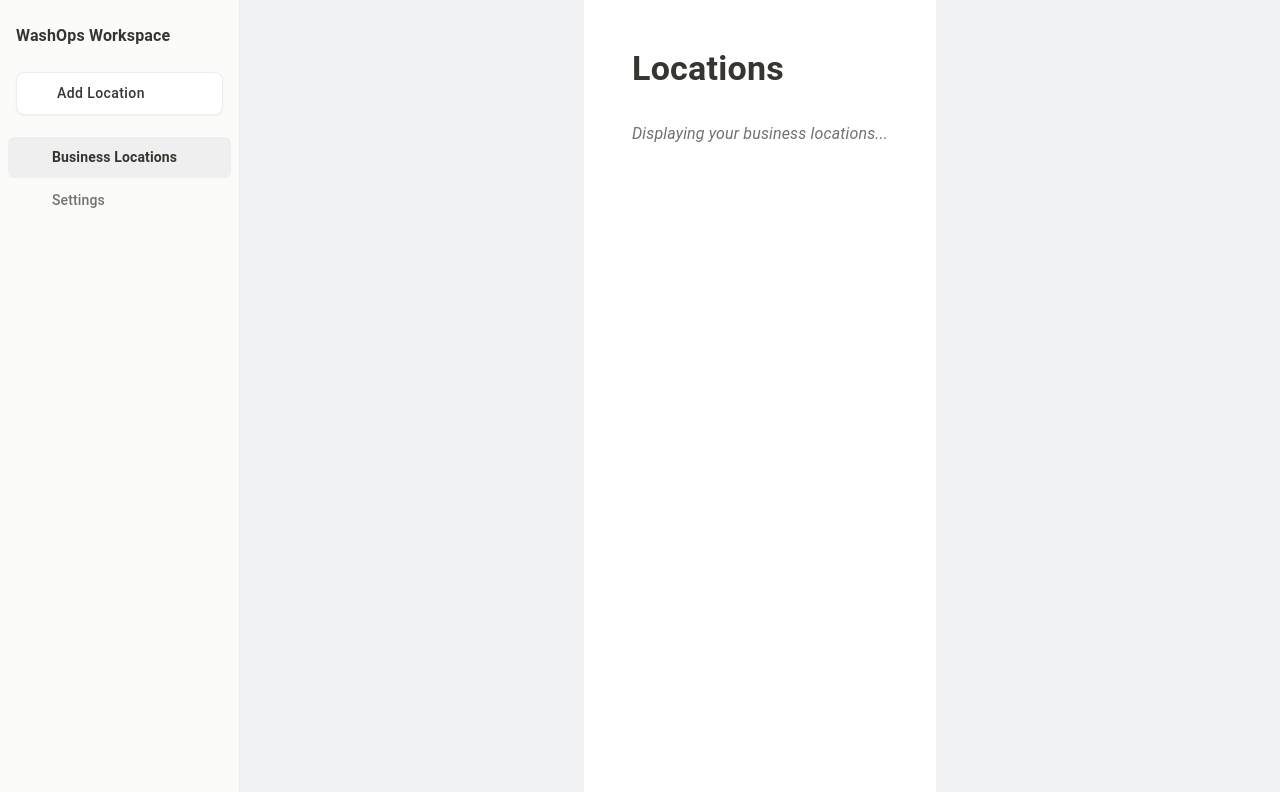
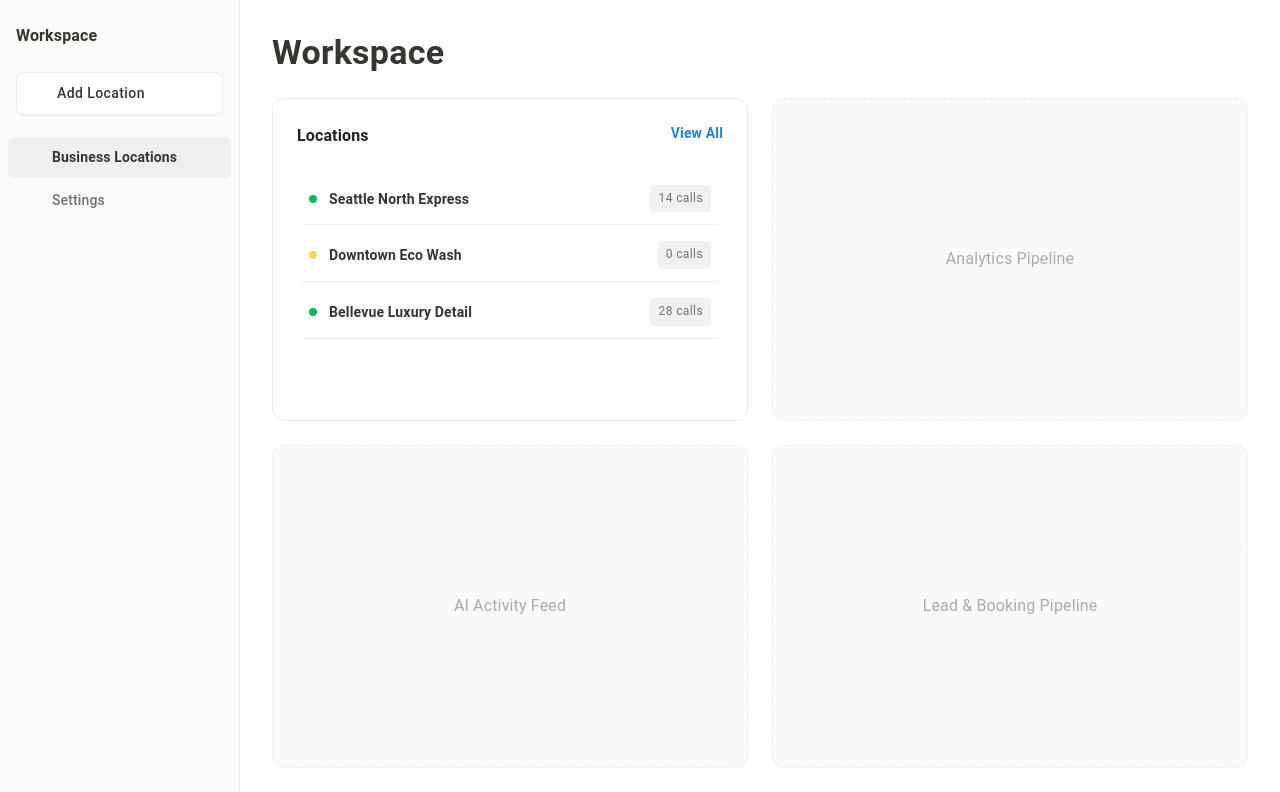
Before and after one commit to Shardul-Khandekar/washops-ai, a React app in the folder frontend/: page /homepage in a window 1280 px wide. Shown: the top 792 px of the page. Built offline with nearby package versions, Linux system fonts and the light colour scheme; some icons are missing; the HTML template or start-up script is replaced by a standard one.

Commit message:
refactoring homepage

```diff
--- a/frontend/src/pages/HomePage.jsx
+++ b/frontend/src/pages/HomePage.jsx
@@ -1,59 +1,106 @@
-import React, { useState, useEffect } from 'react';
-import { Box, Typography, List, ListItemIcon, ListItemText } from '@mui/material';
+import React from 'react';
+import { Box, List, ListItemIcon, ListItemText, Typography, Stack, CssBaseline } from '@mui/material';
 import DashboardIcon from '@mui/icons-material/Dashboard';
 import AddIcon from '@mui/icons-material/Add';
 import SettingsIcon from '@mui/icons-material/Settings';
 import * as S from '../styles/Dashboard.styles';
 
+const mockLocations = [
+  { id: 1, name: "Seattle North Express", status: "Active", calls: 14 },
+  { id: 2, name: "Downtown Eco Wash", status: "Action Required", calls: 0 },
+  { id: 3, name: "Bellevue Luxury Detail", status: "Active", calls: 28 },
+];
+
 function HomePage() {
-  const [isAddLocationOpen, setAddLocationOpen] = useState(false);
+  return (
+    <Box sx={{ display: 'flex', height: '100vh', width: '100vw', overflow: 'hidden' }}>
+      <CssBaseline />
 
-  return (
-    <Box sx={{ display: 'flex' }}>
-      {/* 1. The Sidebar */}
+      {/* 1. SIDEBAR */}
       <S.SidebarContainer>
         <S.SidebarHeader>
           <Typography variant="body1" sx={{ fontWeight: 700 }}>
-            WashOps Workspace
+            Workspace
           </Typography>
         </S.SidebarHeader>
 
-        <S.CreateButton
-          startIcon={<AddIcon style={{ color: '#2383e2' }} />}
-          onClick={() => setAddLocationOpen(true)}
-        >
+        <S.CreateButton startIcon={<AddIcon style={{ color: '#2383e2' }} />}>
           Add Location
         </S.CreateButton>
 
         <List sx={{ px: 0 }}>
-          <S.NavItem active={true}>
+          <S.NavItem $active={true}>
             <ListItemIcon><DashboardIcon fontSize="small" /></ListItemIcon>
             <ListItemText primary="Business Locations" />
           </S.NavItem>
-
-          <S.NavItem>
+          <S.NavItem $active={false}>
             <ListItemIcon><SettingsIcon fontSize="small" /></ListItemIcon>
             <ListItemText primary="Settings" />
           </S.NavItem>
         </List>
       </S.SidebarContainer>
 
-      {/* 2. Main Page Content */}
-      <Box component="main" sx={{
-        flexGrow: 1,
-        ml: '240px', // Matches sidebar width
-        p: 6,
-        backgroundColor: '#ffffff',
-        minHeight: '100vh'
-      }}>
-        <Typography variant="h4" sx={{ fontWeight: 700, mb: 4, color: '#37352f' }}>
-          Locations
+      {/* 2. MAIN CONTENT AREA */}
+      <Box
+        component="main"
+        sx={{
+          flexGrow: 1,
+          ml: '240px',
+          p: 4,
+          display: 'flex',
+          flexDirection: 'column',
+          backgroundColor: '#ffffff'
+        }}
+      >
+        <Typography variant="h4" sx={{ fontWeight: 700, mb: 3, color: '#37352f' }}>
+          Workspace
         </Typography>
 
-        {/* We will move your Grid of Car Washes here next */}
-        <Box sx={{ color: '#73726e', fontStyle: 'italic' }}>
-          Displaying your business locations...
-        </Box>
+        {/* 3. 4-QUADRANT GRID */}
+        <S.DashboardGrid>
+          {/* TOP LEFT: LOCATIONS */}
+          <S.QuadrantBox>
+            <Box sx={{ display: 'flex', justifyContent: 'space-between', mb: 3 }}>
+              <Typography variant="h6" sx={{ fontWeight: 700, fontSize: '16px' }}>
+                Locations
+              </Typography>
+              <Typography variant="body2" sx={{ color: '#2383e2', cursor: 'pointer', fontWeight: 600 }}>
+                View All
+              </Typography>
+            </Box>
+
+            <Stack spacing={0.5} sx={{ overflowY: 'auto' }}>
+              {mockLocations.map((loc) => (
+                <S.LocationRow key={loc.id}>
+                  <S.StatusDot $active={loc.status === "Active"} />
+                  <Box sx={{ flexGrow: 1 }}>
+                    <Typography variant="body2" sx={{ fontWeight: 600, color: '#37352f' }}>
+                      {loc.name}
+                    </Typography>
+                  </Box>
+                  <Typography variant="caption" sx={{ color: '#73726e', bgcolor: '#f1f1f1', px: 1, py: 0.5, borderRadius: '4px' }}>
+                    {loc.calls} calls
+                  </Typography>
+                </S.LocationRow>
+              ))}
+            </Stack>
+          </S.QuadrantBox>
+
+          {/* TOP RIGHT */}
+          <S.QuadrantBox sx={{ bgcolor: '#fafafa', borderStyle: 'dashed', justifyContent: 'center', alignItems: 'center' }}>
+             <Typography sx={{ color: '#acaba9' }}>Analytics Pipeline</Typography>
+          </S.QuadrantBox>
+
+          {/* BOTTOM LEFT */}
+          <S.QuadrantBox sx={{ bgcolor: '#fafafa', borderStyle: 'dashed', justifyContent: 'center', alignItems: 'center' }}>
+             <Typography sx={{ color: '#acaba9' }}>AI Activity Feed</Typography>
+          </S.QuadrantBox>
+
+          {/* BOTTOM RIGHT */}
+          <S.QuadrantBox sx={{ bgcolor: '#fafafa', borderStyle: 'dashed', justifyContent: 'center', alignItems: 'center' }}>
+             <Typography sx={{ color: '#acaba9' }}>Lead & Booking Pipeline</Typography>
+          </S.QuadrantBox>
+        </S.DashboardGrid>
       </Box>
     </Box>
   );
--- a/frontend/src/styles/Dashboard.styles.js
+++ b/frontend/src/styles/Dashboard.styles.js
@@ -1,10 +1,10 @@
 import { styled } from '@mui/material/styles';
-import { Box, Button, List, ListItemButton } from '@mui/material';
+import { Box, Button, ListItemButton, Paper } from '@mui/material';
 
 export const SidebarContainer = styled(Box)(({ theme }) => ({
   width: '240px',
   height: '100vh',
-  backgroundColor: '#fbfbfa', // Notion's sidebar background
+  backgroundColor: '#fbfbfa',
   borderRight: '1px solid #ededed',
   display: 'flex',
   flexDirection: 'column',
@@ -22,7 +22,6 @@ export const SidebarHeader = styled(Box)({
   color: '#37352f',
 });
 
-// Google-style Floating Action Button for key dashboard actions
 export const CreateButton = styled(Button)({
   margin: '12px 16px',
   textTransform: 'none',
@@ -39,21 +38,68 @@ export const CreateButton = styled(Button)({
   },
 });
 
-export const NavItem = styled(ListItemButton)(({ active }) => ({
+export const NavItem = styled(ListItemButton, {
+  shouldForwardProp: (prop) => prop !== '$active',
+})(({ $active }) => ({
   borderRadius: '6px',
   margin: '2px 8px',
   padding: '6px 12px',
-  color: active ? '#37352f' : '#73726e',
-  backgroundColor: active ? '#efefef' : 'transparent',
+  color: $active ? '#37352f' : '#73726e',
+  backgroundColor: $active ? '#efefef' : 'transparent',
   '&:hover': {
     backgroundColor: '#efefef',
   },
   '& .MuiTypography-root': {
     fontSize: '14px',
-    fontWeight: active ? 600 : 500,
+    fontWeight: $active ? 600 : 500,
   },
   '& .MuiListItemIcon-root': {
     minWidth: '32px',
-    color: active ? '#37352f' : '#73726e',
+    color: $active ? '#37352f' : '#73726e',
   },
 }));
+
+export const DashboardGrid = styled(Box)({
+  display: 'grid',
+  gridTemplateColumns: '1fr 1fr',
+  gridTemplateRows: '1fr 1fr',
+  gap: '24px',
+  flexGrow: 1, // Allow the grid to take up the rest of the flex container
+  width: '100%',
+  minHeight: 0, // Critical for grid items to shrink/grow correctly in flex
+});
+
+export const QuadrantBox = styled(Paper)({
+  backgroundColor: '#ffffff',
+  borderRadius: '12px',
+  border: '1px solid #ededed',
+  padding: '24px',
+  display: 'flex',
+  flexDirection: 'column',
+  boxShadow: 'none',
+  overflow: 'hidden',
+  height: '100%',
+});
+
+export const LocationRow = styled(Box)({
+  display: 'flex',
+  alignItems: 'center',
+  padding: '12px',
+  borderRadius: '8px',
+  cursor: 'pointer',
+  transition: 'background-color 0.2s ease',
+  '&:hover': {
+    backgroundColor: '#f7f7f5',
+  },
+  borderBottom: '1px solid #f1f1f1',
+});
+
+export const StatusDot = styled('div', {
+  shouldForwardProp: (prop) => prop !== '$active',
+})(({ $active }) => ({
+  width: '8px',
+  height: '8px',
+  borderRadius: '50%',
+  backgroundColor: $active ? '#0fba5f' : '#f5d663',
+  marginRight: '12px',
+}));
```
